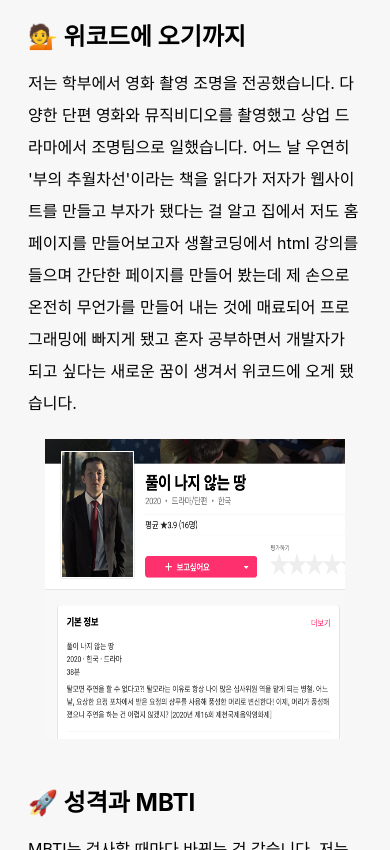
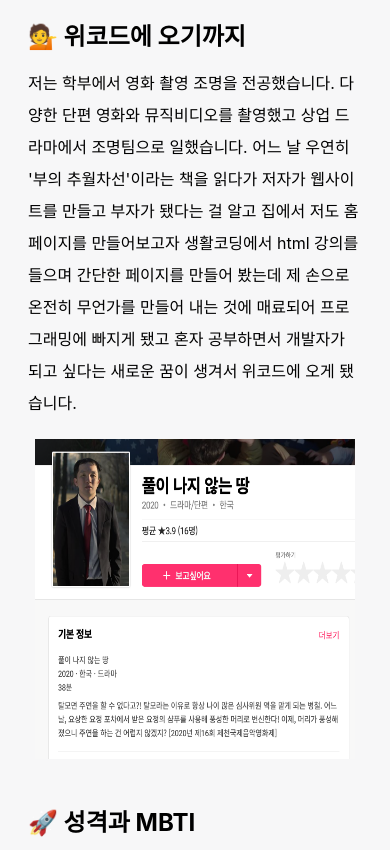
Before and after one commit to sdk1926/introduce, a plain HTML site: page who_am_i.html in a window 390 px wide. Shown: the part 196-1046 px from the top of the page. Drawn offline with Linux system fonts and the light colour scheme.

Commit message:
image size change

```diff
--- a/css/who_am_i.css
+++ b/css/who_am_i.css
@@ -84,8 +84,8 @@
         margin-bottom: 20px;
     }
     .who_img{
-        width: 300px;
-        height: 300px;
+        width: 320px;
+        height: 320px;
         border-radius: none;
     }
     .who_img:last-child{
```
